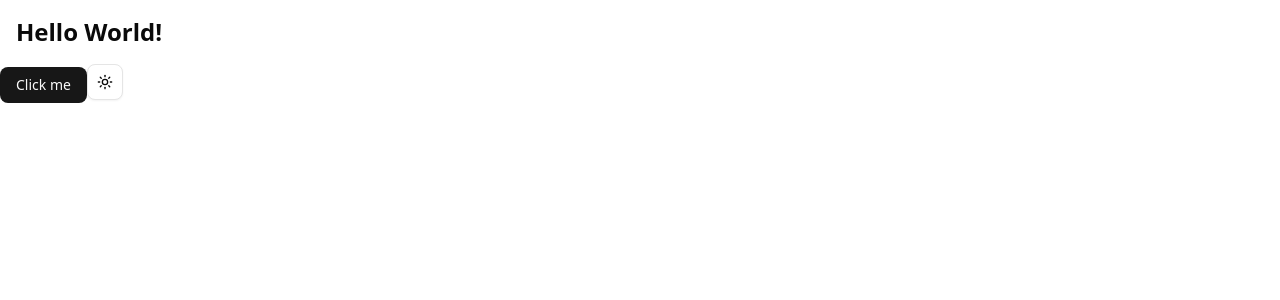
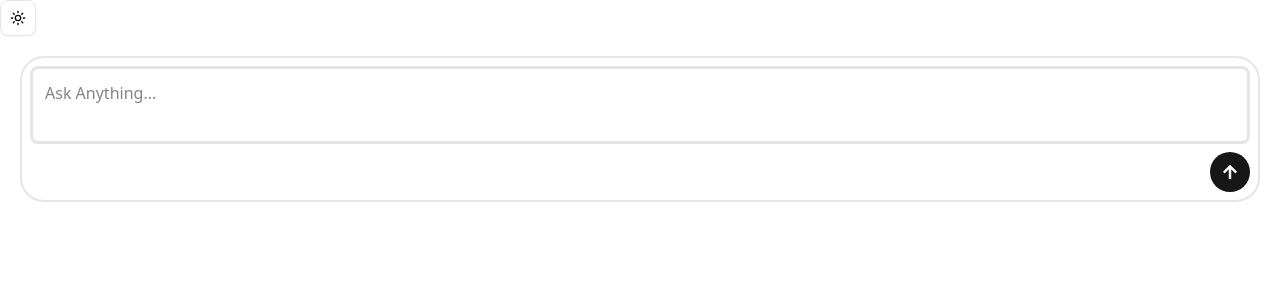
Before and after one commit to 0xKa/AI-ChatBot, a React (Vite) app in the folder packages/client/: page / in a window 1280 px wide. Shown: the top 300 px of the page. Built offline with nearby package versions, Linux system fonts and the light colour scheme; no server answers.

Commit message:
building chatbot component

```diff
--- a/packages/client/package.json
+++ b/packages/client/package.json
@@ -18,6 +18,7 @@
     "lucide-react": "^0.553.0",
     "react": "^19.2.0",
     "react-dom": "^19.2.0",
+    "react-icons": "^5.5.0",
     "tailwind-merge": "^3.4.0",
     "tailwindcss": "^4.1.17"
   },
--- a/packages/client/src/App.tsx
+++ b/packages/client/src/App.tsx
@@ -1,25 +1,13 @@
-import { useEffect, useState } from "react";
 import "./App.css";
-import { Button } from "./components/ui/button";
-import { ThemeProvider } from "./components/theme-provider";
-import { ModeToggle } from "./components/mode-toggle";
+import { ThemeProvider } from "./components/theme/theme-provider";
+import { ModeToggle } from "./components/theme/mode-toggle";
+import ChatBot from "./components/ChatBot";
 
 function App() {
-  const [message, setMessage] = useState("");
-
-  useEffect(() => {
-    fetch("/api/hello")
-      .then((response) => response.json())
-      .then((data) => setMessage(data.message))
-      .catch((error) => console.error("Error fetching message:", error));
-  }, []);
-
   return (
     <ThemeProvider>
-      <p>{message}</p>
-      <p className="font-bold p-4 text-2xl">Hello World!</p>
-      <Button>Click me</Button>
       <ModeToggle />
+      <ChatBot />
     </ThemeProvider>
   );
 }
--- /dev/null
+++ b/packages/client/src/components/ChatBot.tsx
@@ -0,0 +1,19 @@
+import { Button } from "./ui/button";
+import { FaArrowUp } from "react-icons/fa";
+
+const ChatBot = () => {
+  return (
+    <div className="flex flex-col gap-2 items-end border-2 rounded-3xl p-2 m-5">
+      <textarea
+        placeholder="Ask Anything..."
+        className="w-full resize-none p-3 border-3 focus:outline-0 rounded-md "
+        maxLength={200}
+      ></textarea>
+      <Button className="rounded-full w-10 h-10 hover:bg-gray-500">
+        <FaArrowUp />
+      </Button>
+    </div>
+  );
+};
+
+export default ChatBot;
--- a/packages/client/src/components/mode-toggle.tsx
+++ b/packages/client/src/components/theme/mode-toggle.tsx
@@ -7,7 +7,7 @@ import {
   DropdownMenuItem,
   DropdownMenuTrigger,
 } from "@/components/ui/dropdown-menu";
-import { useTheme } from "@/components/theme-provider";
+import { useTheme } from "@/components/theme/theme-provider";
 
 export function ModeToggle() {
   const { setTheme } = useTheme();
```
Also changed, not shown: packages/client/src/components/theme/theme-provider.tsx (renamed from packages/client/src/components/theme-provider.tsx), 1 other file (tests, documents, lock files or other folders).
